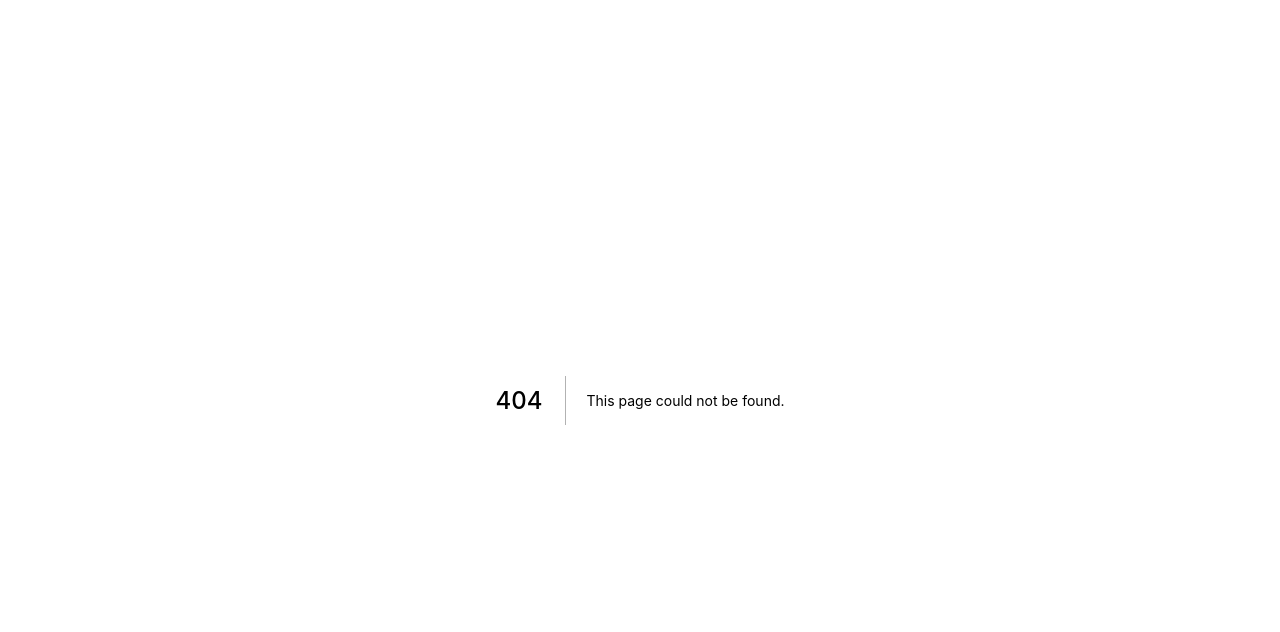
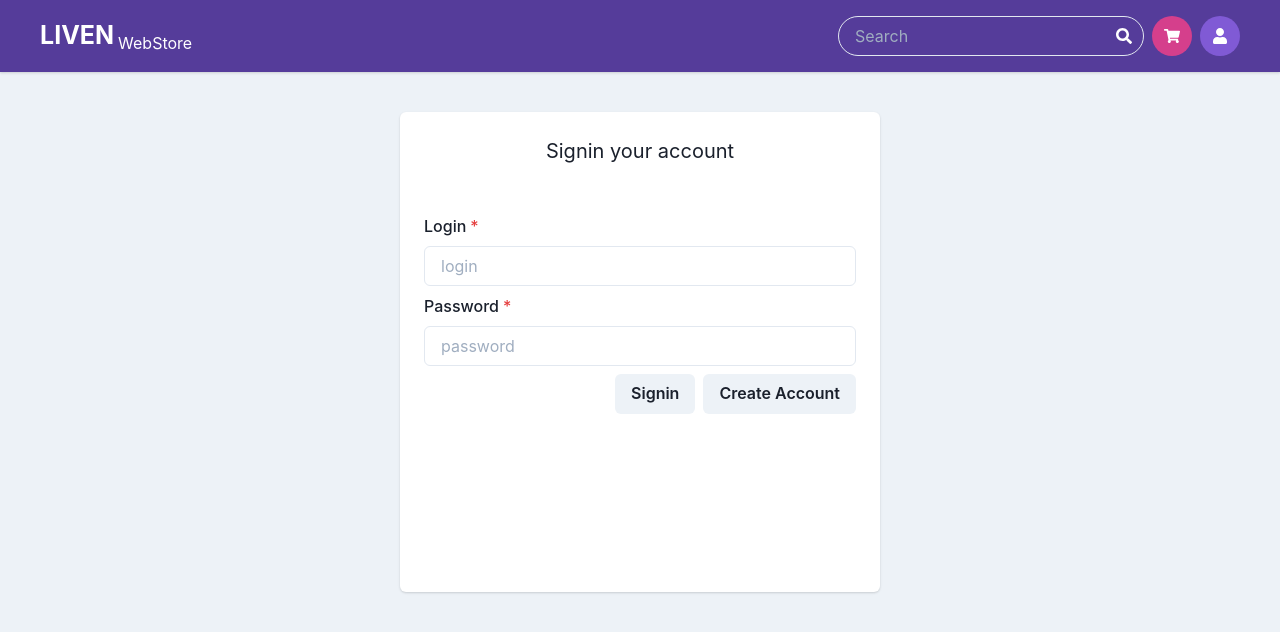
Before and after one commit to P37R0L4/Liven-shop-teste-t-cnico, a Next.js app: page /auth in a window 1280 px wide. Before the commit this address had no page. Shown: the top 632 px of the page. Built offline with nearby package versions, Linux system fonts and the light colour scheme.

Commit message:
Criação de página de login em andamento

```diff
--- a/src/components/Layout/Header.tsx
+++ b/src/components/Layout/Header.tsx
@@ -1,4 +1,5 @@
 import { HStack, IconButton, Text, InputGroup, Input, InputRightElement } from "@chakra-ui/react";
+import Link from "next/link";
 import { useRouter } from "next/router";
 import { useState } from "react";
 import { FaShoppingCart, FaSearch, FaUser } from 'react-icons/fa'
@@ -37,7 +38,9 @@ export default function Header() {
         </InputGroup>
 
         <IconButton icon={<FaShoppingCart />} colorScheme="pink" rounded="full" aria-label="shopping icon" />
-        <IconButton icon={<FaUser />} colorScheme="purple" rounded="full" aria-label="user icon" />
+        <Link href="/auth">
+          <IconButton icon={<FaUser />} colorScheme="purple" rounded="full" aria-label="user icon" />
+        </Link>
       </HStack>
     </HStack>
   )
--- a/src/components/Layout/SideBar.tsx
+++ b/src/components/Layout/SideBar.tsx
@@ -26,7 +26,7 @@ export default function SideBar({ categories, addItemFromArray, setSelectedFilte
       <Wrap alignItems="flex-start">
 
         {categories.map((item, index) =>
-          <WrapItem>
+          <WrapItem key={`category-list-${index}`}>
             <Tag
               size="md"
               key={`categories-${index}`}
@@ -48,7 +48,7 @@ export default function SideBar({ categories, addItemFromArray, setSelectedFilte
 
       <Wrap alignItems="flex-start">
         {filters.map((item, index) =>
-          <WrapItem>
+          <WrapItem key={`category-list-${index}`}>
             <Tag
               size="md"
               key={`filter-${index}`}
--- a/src/components/Layout/index.tsx
+++ b/src/components/Layout/index.tsx
@@ -13,7 +13,7 @@ export default function Layout({ children }: LayoutProps) {
       <Header />
 
       <HStack direction="column" alignItems="flex-start">
-        <Flex>
+        <Flex w="full">
           {children}
         </Flex>
       </HStack>
--- a/src/pages/api/hello.ts
+++ /dev/null
@@ -1,13 +0,0 @@
-// Next.js API route support: https://nextjs.org/docs/api-routes/introduction
-import type { NextApiRequest, NextApiResponse } from 'next'
-
-type Data = {
-  name: string
-}
-
-export default function handler(
-  req: NextApiRequest,
-  res: NextApiResponse<Data>
-) {
-  res.status(200).json({ name: 'John Doe' })
-}
--- /dev/null
+++ b/src/pages/api/login.ts
@@ -0,0 +1,60 @@
+// Next.js API route support: https://nextjs.org/docs/api-routes/introduction
+import type { NextApiRequest, NextApiResponse } from "next";
+
+type Data = {
+  name: string;
+};
+
+const userLogin = [
+  {
+    email: "John@gmail.com",
+    username: "johnd",
+    password: "m38rmF$",
+    name: {
+      firstname: "John",
+      lastname: "Doe",
+    },
+    address: {
+      city: "kilcoole",
+      street: "7835 new road",
+      number: 3,
+      zipcode: "12926-3874",
+      geolocation: {
+        lat: "-37.3159",
+        long: "81.1496",
+      },
+    },
+    phone: "1-570-236-7033",
+  },
+  {
+    email: "deen@gmail.com",
+    username: "deend",
+    password: "m38rmF$",
+    name: {
+      firstname: "deen",
+      lastname: "Dan",
+    },
+    address: {
+      city: "kilcoole",
+      street: "7835 new road",
+      number: 3,
+      zipcode: "12926-3874",
+      geolocation: {
+        lat: "-37.3159",
+        long: "81.1496",
+      },
+    },
+    phone: "1-570-236-7033",
+  },
+];
+
+export default async function handler(
+  req: NextApiRequest,
+  res: NextApiResponse<any>
+) {
+  if (req.method === "POST") {
+    const { username, password } = req.body;
+
+    res.status(200).json({ username, password });
+  }
+}
--- /dev/null
+++ b/src/pages/api/users_list.ts
@@ -0,0 +1,14 @@
+// Next.js API route support: https://nextjs.org/docs/api-routes/introduction
+import type { NextApiRequest, NextApiResponse } from "next";
+
+type Data = {
+  name: string;
+};
+
+export default async function handler(
+  req: NextApiRequest,
+  res: NextApiResponse<any>
+) {
+  const response = await (await fetch('https://fakestoreapi.com/users')).json()
+  res.status(200).json(response);
+}
--- /dev/null
+++ b/src/pages/auth.tsx
@@ -0,0 +1,44 @@
+import { Center, FormControl, FormLabel, VStack, Input, Text, Button, HStack } from "@chakra-ui/react";
+import { useState } from "react";
+import Layout from "../components/Layout";
+
+export default function Auth() {
+  const [loginData, setLoginData] = useState({ username: '', password: '' });
+
+  async function login() {
+    const response = await fetch("/api/login", {
+      method: "POST",
+      body: JSON.stringify(loginData),
+      headers: {
+        'Content-Type': 'application/json'
+      },
+    });
+
+    console.log(await response.json())
+  }
+
+  return (
+    <Layout>
+      <Center w="full" flex="1" p={10}>
+        <VStack w="30rem" h="30rem" bg="white" rounded="md" shadow="base" p={6}>
+          <Text fontSize={20} mb={10}>Signin your account</Text>
+
+          <FormControl isRequired>
+            <FormLabel htmlFor='login'>Login</FormLabel>
+            <Input id='login' onChange={({ target }) => setLoginData({ ...loginData, username: target.value })} placeholder='login' />
+          </FormControl>
+
+          <FormControl isRequired>
+            <FormLabel htmlFor='login'>Password</FormLabel>
+            <Input id='password' onChange={({ target }) => setLoginData({ ...loginData, password: target.value })} placeholder='password' />
+          </FormControl>
+
+          <HStack w="full" justifyContent="flex-end">
+            <Button onClick={() => login()}>Signin</Button>
+            <Button>Create Account</Button>
+          </HStack>
+        </VStack>
+      </Center>
+    </Layout>
+  )
+}
--- a/src/pages/search/[value].tsx
+++ b/src/pages/search/[value].tsx
@@ -29,7 +29,7 @@ export default function Search({ value, products }: SearchProps) {
         <VStack w="full" alignItems="flex-start" spacing={8}>
           <Text fontSize={30}>All products in "{value}"...</Text>
           <Wrap>
-            {slicePagination(products, pageStart, pageEnd)}
+            {products.length > 0 ? slicePagination(products, pageStart, pageEnd) : <Text>Nenhum item encontrado...</Text>}
           </Wrap>
 
           <Pagination
@@ -53,7 +53,7 @@ export const getServerSideProps: GetServerSideProps = async (context) => {
     const productsByName = await (await fetch(`https://fakestoreapi.com/products`))
       .json()
 
-    products = productsByName.filter(({ title }: Products) => title.indexOf(value as string) !== -1)
+    products = productsByName.filter(({ title }: Products) => title.toLowerCase().indexOf((value as string).toLowerCase()) !== -1)
   }
 
   return {
```
